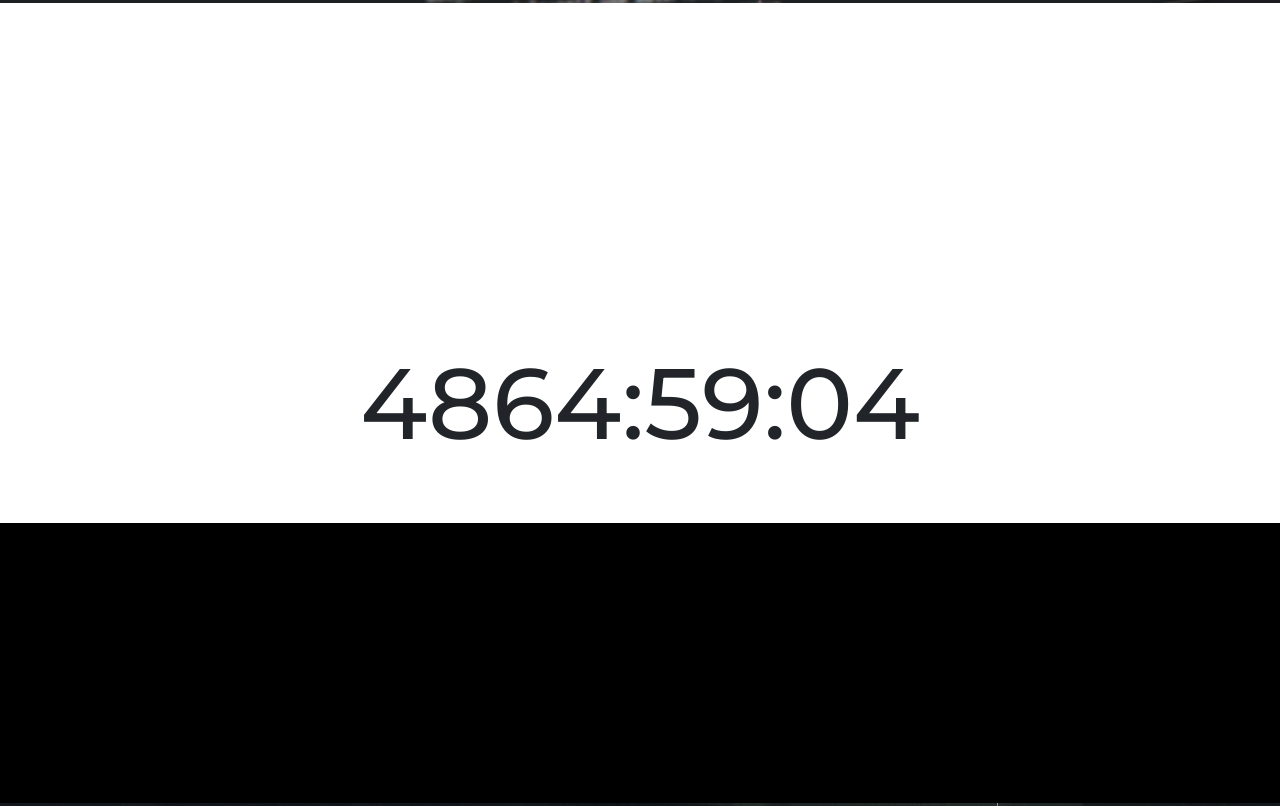
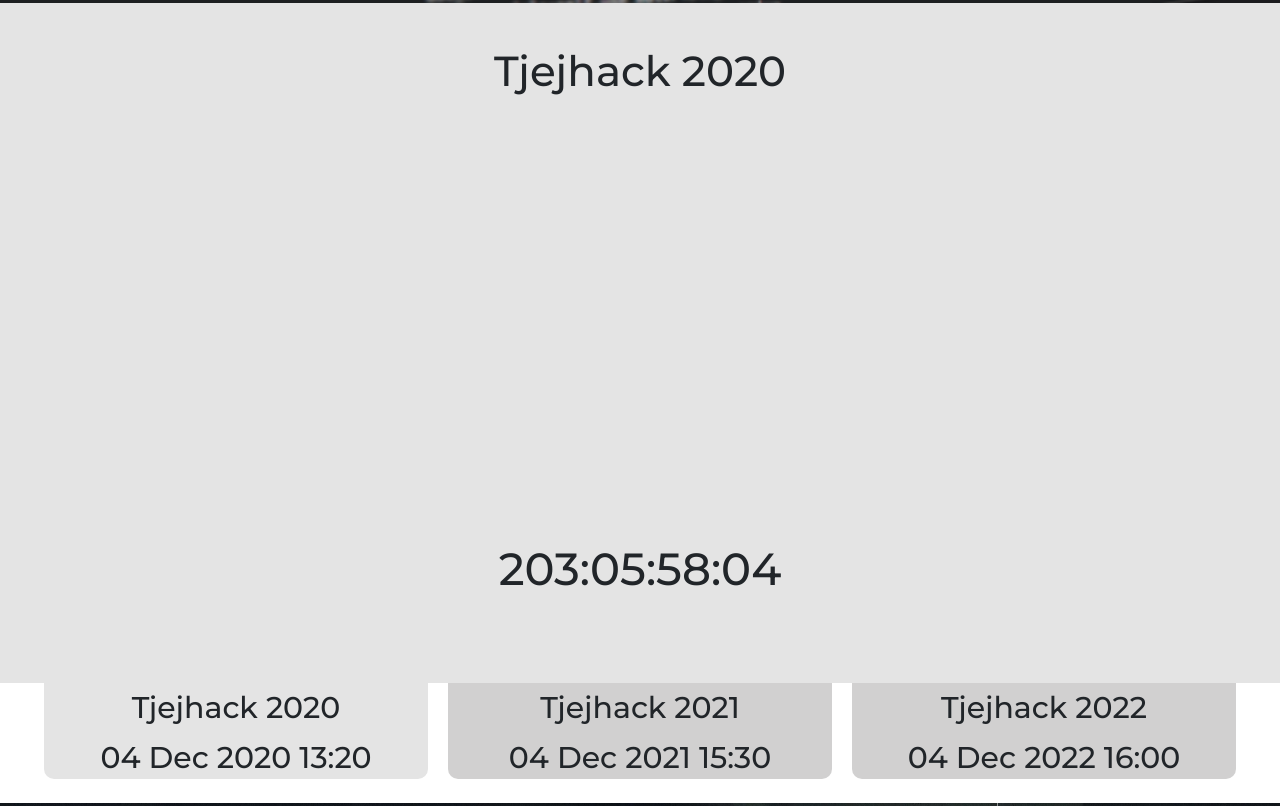
Before and after one commit to teknostompa/TjejHack, a plain HTML site: page index.html in a window 1280 px wide. Shown: the part 797-1603 px from the top of the page. Drawn offline with nearby package versions, Linux system fonts and the light colour scheme.

Commit message:
Add files via upload

```diff
--- a/css/countdown.css
+++ b/css/countdown.css
@@ -1,7 +1,42 @@
 .Countdown .Events{
     width: 100%;
-    height: 35%;
+    height: 15%;
     position: absolute;
     bottom: 0px;
-    background-color: black;
+    background-color: white;
+    display: flex;
+    justify-content: center;
 }
+
+.Timer{
+    background-color: rgb(228, 228, 228);
+    height: 85%;
+}
+
+.Timer div div p{
+    font-size: 150% !important;
+}
+
+.Timer .TimerTitle{
+    font-size: 140%;
+    height: 20%;
+    line-height: 20%;
+    width: 100%;
+    display: flex;
+    justify-content: center;
+    align-items: center;
+}
+
+.Countdown .Events .Event{
+    background-color: rgb(209, 208, 208) ;
+    height: 80%;
+    width: 30%;
+    border-bottom-left-radius: 10px;
+    border-bottom-right-radius: 10px;
+    text-align: center;
+    margin: 0 10px;
+}
+
+.Countdown .Events .Event.Selected{
+    background-color: rgb(228, 228, 228);
+}
--- a/index.html
+++ b/index.html
@@ -29,6 +29,11 @@
         </div>
 
         <div class="Countdown Page" id="Countdown">
+          <div class="Timer">
+            <p class="TimerTitle">
+
+            </p>
+          </div>
           <div class="Events">
 
           </div>
@@ -64,7 +69,7 @@
         </div>
         <div class="Footer Page"></div>
     </div>
-</body>
+</body><script src="https://code.jquery.com/jquery-3.5.1.slim.js" integrity="sha256-DrT5NfxfbHvMHux31Lkhxg42LY6of8TaYyK50jnxRnM=" crossorigin="anonymous"></script>
 <script src="js/colors.js"></script>
 <script src="js/event.js"></script>
 <script src="https://code.jquery.com/jquery-3.2.1.slim.min.js" integrity="sha384-KJ3o2DKtIkvYIK3UENzmM7KCkRr/rE9/Qpg6aAZGJwFDMVNA/GpGFF93hXpG5KkN" crossorigin="anonymous"></script>
--- a/js/event.js
+++ b/js/event.js
@@ -1,11 +1,18 @@
 var events = [{
     eventName: "Tjejhack 2020",
-    eventTime: '04 Dec 2020 0:21'
+    eventTime: '04 Dec 2020 13:20'
+},{
+    eventName: "Tjejhack 2021",
+    eventTime: '04 Dec 2021 15:30'
+},{
+    eventName: "Tjejhack 2022",
+    eventTime: '04 Dec 2022 16:00'
 }]
 
 
 
 var nonExpiredEvents = [];
+var selectedEvent = 0;
 
 var d = new Date();
 var now = d.getTime();
@@ -19,8 +26,24 @@ for(var i = 0; i < events.length; i++){
         DateElement.innerHTML = events[i].eventTime;
         DescriptionElement.appendChild(DateElement);
         EventElement.appendChild(DescriptionElement);
+        EventElement.className = "Event";
+        document.getElementsByClassName("Events")[0].appendChild(EventElement);
     }
 }
+document.getElementsByClassName("Event")[0].className += " Selected";
+$(".Event").click(function() {
+    for(var i = 0; i < this.parentElement.childNodes.length; i++){
+        this.parentElement.childNodes[i].className = "Event";
+        if(this.parentElement.childNodes[i] == this){
+            selectedEvent = i - 1;
+        }
+    }
+    this.className += " Selected";
+    updateTime();
+    document.getElementsByClassName("TimerTitle")[0].innerHTML = nonExpiredEvents[selectedEvent].eventName;
+});
+
+document.getElementsByClassName("TimerTitle")[0].innerHTML = nonExpiredEvents[selectedEvent].eventName;
 
 var TimeElement = document.createElement("div");
 TimeElement.style.height = "100vh";
@@ -34,7 +57,7 @@ TextElement.style.justifyContent = "center";
 TextElement.style.alignItems = "center";
 Time.appendChild(TextElement);
 TimeElement.appendChild(Time);
-document.getElementsByClassName("Countdown")[0].appendChild(TimeElement)
+document.getElementsByClassName("Timer")[0].appendChild(TimeElement)
 
 
 updateTime();
@@ -42,10 +65,12 @@ updateTime();
 function updateTime(){
     var d = new Date();
     var now = d.getTime();
-    if(Date.parse(nonExpiredEvents[0].eventTime) - now > 0){
-        var timeleft = (Date.parse(nonExpiredEvents[0].eventTime) - now)/1000;
+    console.log(nonExpiredEvents[selectedEvent] + " " + selectedEvent);
+    if(Date.parse(nonExpiredEvents[selectedEvent].eventTime) - now > 0){
+        var timeleft = (Date.parse(nonExpiredEvents[selectedEvent].eventTime) - now)/1000;
 
-        var hours = Math.floor(timeleft/60/60);
+        var days = Math.floor(timeleft/60/60/24);
+        var hours = Math.floor(timeleft/60/60%24);
         var miniutes = Math.floor(timeleft/60%60);
         var seconds = Math.floor(timeleft%60);
 
@@ -55,9 +80,12 @@ function updateTime(){
         if(miniutes.toString().length < 2) {
             miniutes = "0" + miniutes;
         }
+        if(hours.toString().length < 2) {
+            hours = "0" + hours;
+        }
 
 
-        TextElement.innerHTML = hours + ":" + miniutes + ":" + seconds;
+        TextElement.innerHTML = days + ":" + hours + ":" + miniutes + ":" + seconds;
         setTimeout(function(){ updateTime(); }, 1000);
     }else{
         TextElement.innerHTML = "Eventet har börjat!";
```
